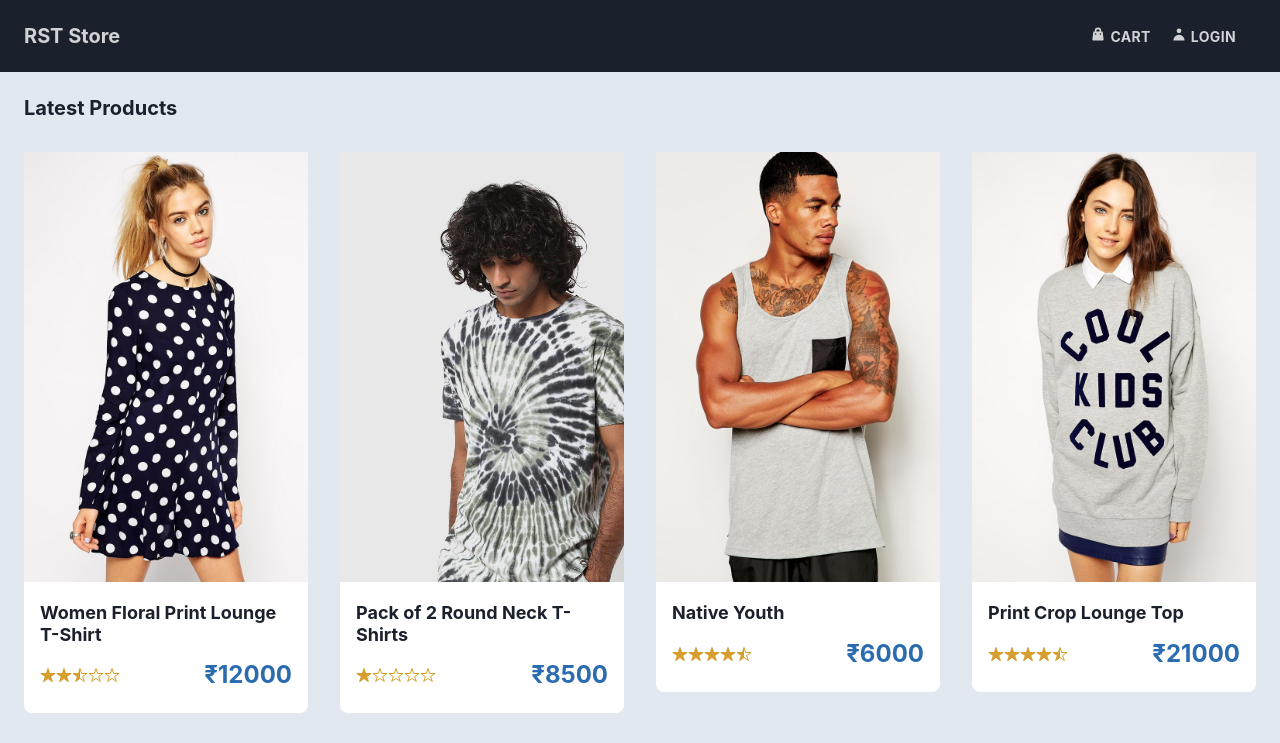
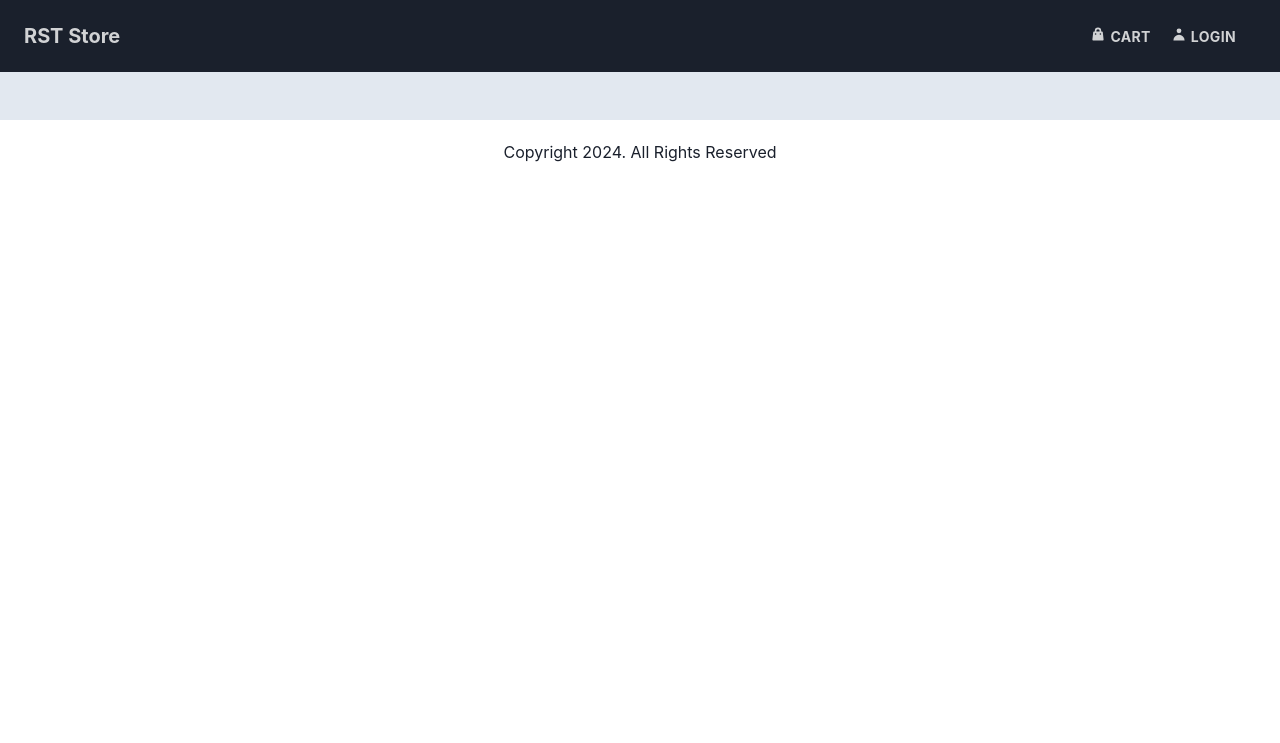
Before and after one commit to rmutili/Fullstack-E-commerce-Application, a React (Create React App) app in the folder frontend/: page /cart in a window 1280 px wide. Shown: the top 743 px of the page. Built offline with nearby package versions, Linux system fonts and the light colour scheme.

Commit message:
Step 5 completed. Instaall and Implement React Router - done.

```diff
--- a/frontend/package.json
+++ b/frontend/package.json
@@ -15,7 +15,7 @@
     "react-dom": "^18.2.0",
     "react-icons": "^4.12.0",
     "react-redux": "^8.1.3",
-    "react-router-dom": "^6.21.0",
+    "react-router-dom": "^6.21.1",
     "react-scripts": "5.0.1",
     "redux": "^4.2.1",
     "redux-devtools-extension": "^2.13.9",
--- a/frontend/src/App.js
+++ b/frontend/src/App.js
@@ -1,11 +1,12 @@
 import { Flex } from "@chakra-ui/react";
+import { BrowserRouter, Route, Routes } from "react-router-dom";
 import Header from "./components/Header";
 import Footer from "./components/Footer";
 import HomeScreen from "./screens/HomeScreen";
 
 const App = () => {
   return (
-    <>
+    <BrowserRouter>
       <Header />
       <Flex
         as="main"
@@ -15,10 +16,12 @@
         px="6"
         bgColor="gray.200"
       >
-        <HomeScreen />
+        <Routes>
+          <Route path="/" element={<HomeScreen />} />
+        </Routes>
       </Flex>
       <Footer />
-    </>
+    </BrowserRouter>
   );
 };
 export default App;
--- a/frontend/src/components/Header.js
+++ b/frontend/src/components/Header.js
@@ -1,4 +1,5 @@
 import { Box, Flex, Heading, Icon, Link } from "@chakra-ui/react";
+import { Link as RouterLink } from "react-router-dom";
 import { HiShoppingBag, HiUser, HiMenu } from "react-icons/hi";
 import HeaderMenuItem from "./HeaderMenuItem";
 import { useState } from "react";
@@ -18,7 +19,7 @@
       top="0"
       left="0"
     >
-      <Link href="/">
+      <Link as={RouterLink} to="/">
         <Heading
           as="h1"
           color="whiteAlpha.800"
--- a/frontend/src/components/HeaderMenuItem.js
+++ b/frontend/src/components/HeaderMenuItem.js
@@ -1,9 +1,11 @@
 import { Icon, Link } from "@chakra-ui/react";
+import { Link as RouterLink } from "react-router-dom";
 
 const HeaderMenuItem = ({ url, label, icon }) => {
   return (
     <Link
-      href={url}
+      as={RouterLink}
+      to={url}
       fontSize="sm"
       fontWeight="bold"
       letterSpacing="wide"
--- a/frontend/src/components/ProductCard.js
+++ b/frontend/src/components/ProductCard.js
@@ -1,9 +1,14 @@
 import { Box, Flex, Heading, Image, Link, Text } from "@chakra-ui/react";
 import Rating from "./Rating";
+import { Link as RouterLink } from "react-router-dom";
 
 const ProductCard = ({ product }) => {
   return (
-    <Link href={`/product/${product._id}`} _hover={{ textDecor: "none" }}>
+    <Link
+      as={RouterLink}
+      to={`/product/${product._id}`}
+      _hover={{ textDecor: "none" }}
+    >
       <Box borderRadius="lg" bgColor="white" _hover={{ shadow: "md" }}>
         <Image
           src={product.image}
```
Also changed, not shown: 1 other file (tests, documents, lock files or other folders).
